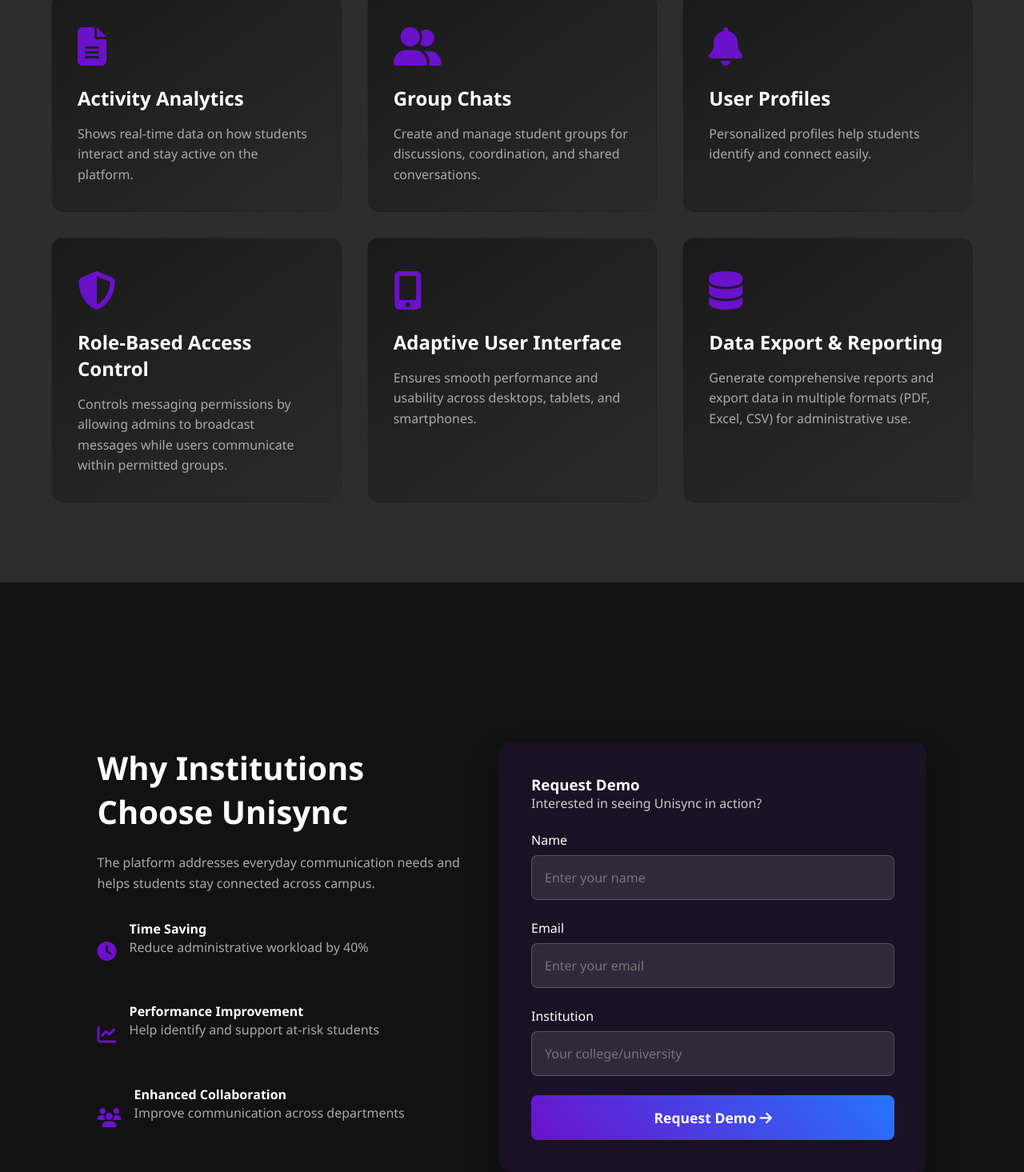
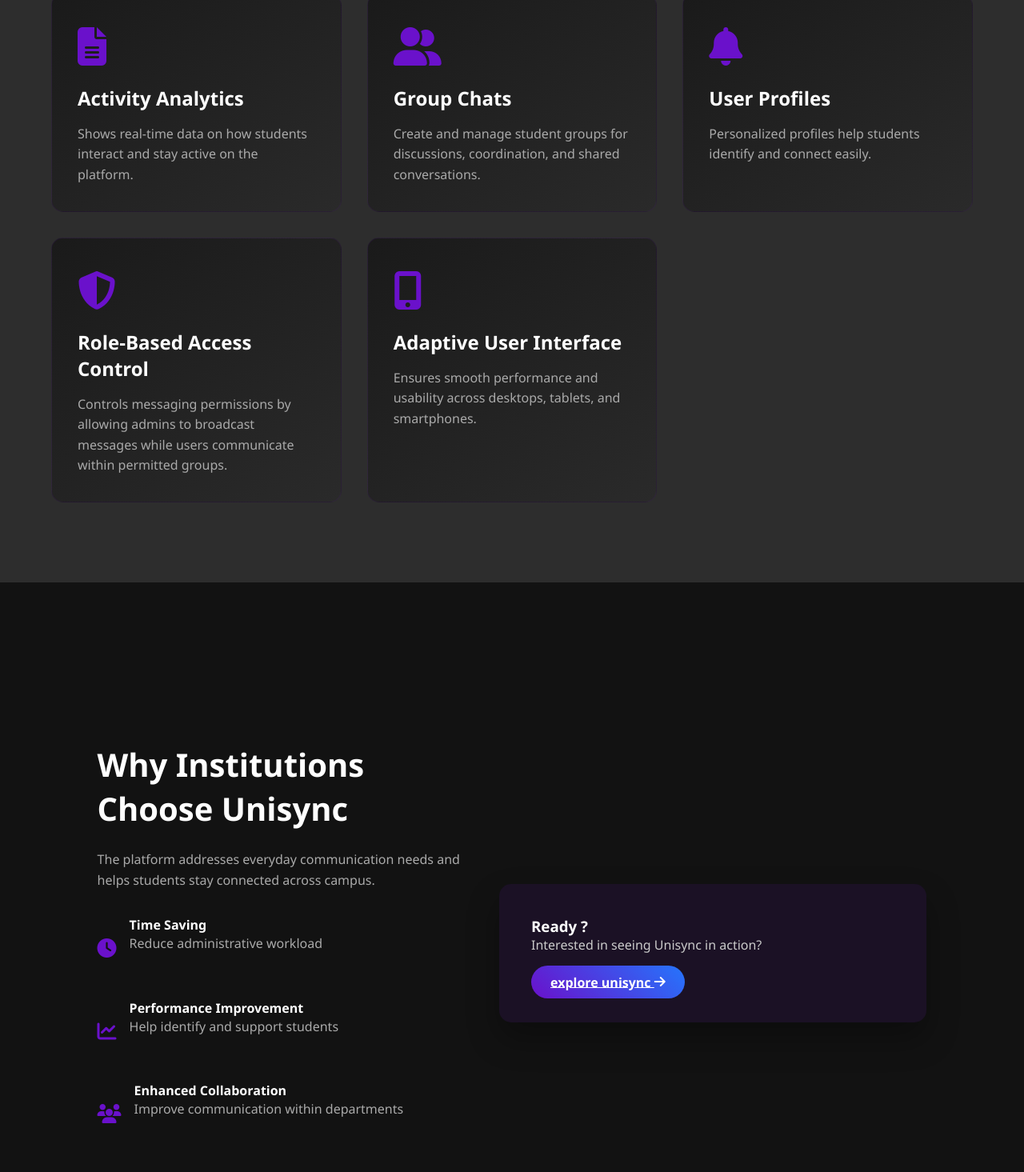
Before and after one commit to vitthal-hash/UniSync-ASEP, a website: page frontend/features.html in a window 1280 px wide. Shown: the part 961-2426 px from the top of the page at 80% size. Drawn offline with Linux system fonts and the light colour scheme.

Commit message:
features

```diff
--- a/frontend/features.html
+++ b/frontend/features.html
@@ -107,15 +107,6 @@
                 <h3>Adaptive User Interface</h3>
                 <p>Ensures smooth performance and usability across desktops, tablets, and smartphones.</p>
             </div>
-
-            <div class="feature-card">
-                <div class="feature-icon">
-                    <i class="fas fa-database"></i>
-                </div>
-                <h3>Data Export & Reporting</h3>
-                <p>Generate comprehensive reports and export data in multiple formats (PDF, Excel, CSV) for administrative use.</p>
-            </div>
-        </div>
     </section>
 
     <!-- Stats Section -->
@@ -130,43 +121,32 @@
                         <i class="fas fa-clock"></i>
                         <div>
                             <h4>Time Saving</h4>
-                            <p>Reduce administrative workload by 40%</p>
+                            <p>Reduce administrative workload</p>
                         </div>
                     </div>
                     <div class="contact-item">
                         <i class="fas fa-chart-line"></i>
                         <div>
                             <h4>Performance Improvement</h4>
-                            <p>Help identify and support at-risk students</p>
+                            <p>Help identify and support students</p>
                         </div>
                     </div>
                     <div class="contact-item">
                         <i class="fas fa-users"></i>
                         <div>
                             <h4>Enhanced Collaboration</h4>
-                            <p>Improve communication across departments</p>
+                            <p>Improve communication within departments</p>
                         </div>
                     </div>
                 </div>
             </div>
 
             <div class="contact-form" style="background: rgba(106, 17, 203, 0.1);">
-                <h3>Request Demo</h3>
+                <h3>Ready ?</h3>
                 <p style="margin-bottom: 1.5rem; color: #ccc;">Interested in seeing Unisync in action?</p>
                 <form>
-                    <div class="form-group">
-                        <label for="demo-name">Name</label>
-                        <input type="text" id="demo-name" placeholder="Enter your name">
-                    </div>
-                    <div class="form-group">
-                        <label for="demo-email">Email</label>
-                        <input type="email" id="demo-email" placeholder="Enter your email">
-                    </div>
-                    <div class="form-group">
-                        <label for="demo-institution">Institution</label>
-                        <input type="text" id="demo-institution" placeholder="Your college/university">
-                    </div>
-                    <button type="submit" class="btn-submit">Request Demo <i class="fas fa-arrow-right"></i></button>
+
+                    <a href="register_email.html" class="btn-join">explore unisync <i class="fas fa-arrow-right"></i></a>
                 </form>
             </div>
         </div>
```
